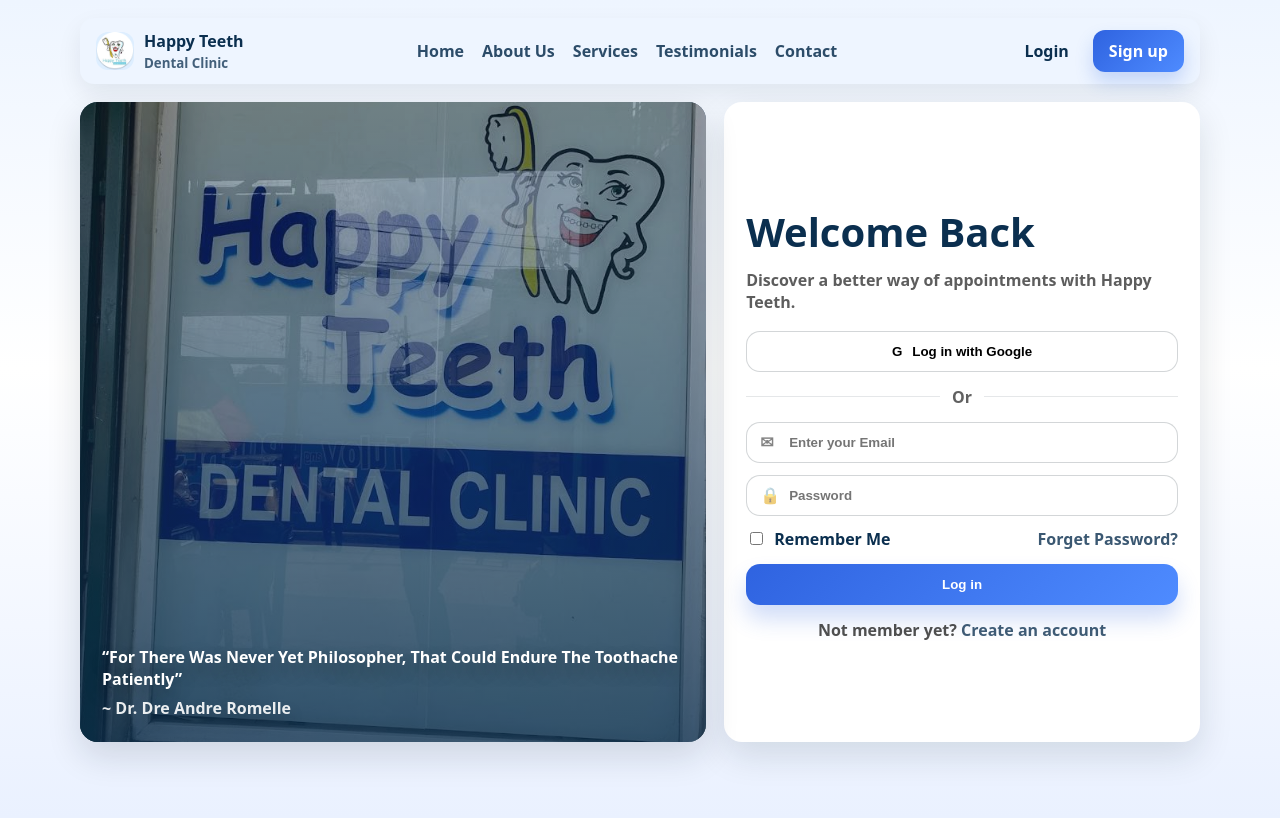
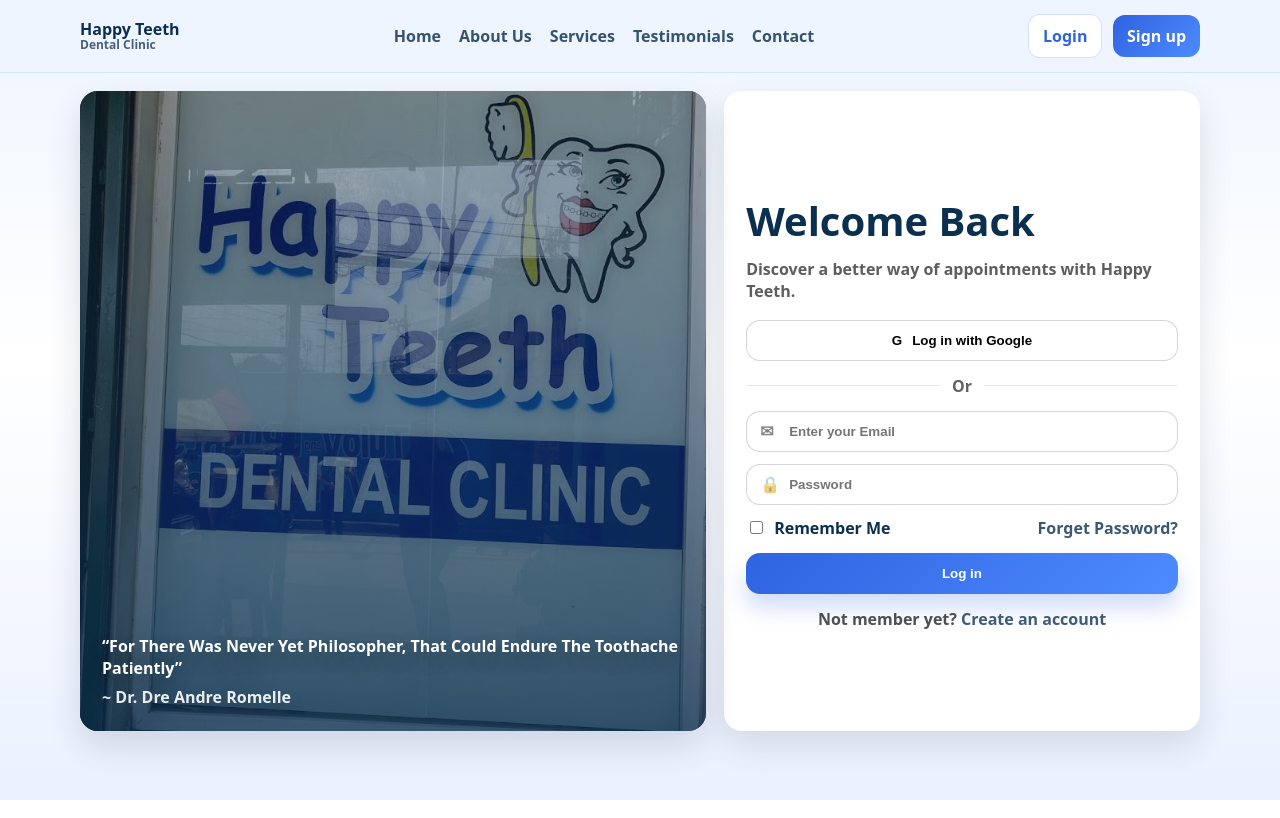
Before and after one commit to rhainiercoder/happy-teeth, a PHP site: page /happy-teeth/login.php in a window 1280 px wide. Run offline with PHP 8.4, Linux system fonts and the light colour scheme.

Commit message:
Initial commit (Happy Teeth)

```diff
--- /dev/null
+++ b/assets/css/landing.css
@@ -0,0 +1,4 @@
+.shape-dot{ position:absolute; /* existing styles */ }
+.shape-dot--1{ top:140px; left:58%; }
+.shape-blob{ position:absolute; /* existing styles */ }
+.shape-blob--1{ top:185px; left:49%; }
--- a/assets/css/style.css
+++ b/assets/css/style.css
@@ -38,6 +38,118 @@
 .main{
   margin-left:260px;
   padding:28px;
+}
+
+/* ============================================================
+   Public/Overview Header (topnav)
+============================================================ */
+.topnav{
+  position: sticky;
+  top: 0;
+  z-index: 50;
+  background: rgba(238,245,255,.75);
+  backdrop-filter: blur(10px);
+  border-bottom: 1px solid rgba(47,99,224,.12);
+}
+
+.topnav__inner{
+  width: min(1120px, calc(100% - 48px));
+  margin: 0 auto;
+  padding: 14px 0;
+  display: flex;
+  align-items: center;
+  justify-content: space-between;
+  gap: 16px;
+}
+
+.topnav__brand{
+  text-decoration: none;
+  display: grid;
+  line-height: 1.1;
+}
+
+.topnav__brandTitle{
+  font-weight: 900;
+  color: var(--text-dark);
+  font-size: 16px;
+}
+
+.topnav__brandSub{
+  font-weight: 800;
+  opacity: .75;
+  color: var(--text-dark);
+  font-size: 12px;
+}
+
+.topnav__links{
+  display: flex;
+  align-items: center;
+  gap: 18px;
+}
+
+.topnav__link{
+  text-decoration: none;
+  font-weight: 900;
+  color: var(--text-dark);
+  opacity: .82;
+}
+
+.topnav__link:hover{
+  opacity: 1;
+  color: var(--blue);
+}
+
+.topnav__link.is-active{
+  opacity: 1;
+  color: var(--blue);
+  text-decoration: underline;
+  text-underline-offset: 6px;
+}
+
+.topnav__actions{
+  display: flex;
+  align-items: center;
+  gap: 10px;
+}
+
+.topnav__btn{
+  text-decoration: none;
+  font-weight: 900;
+  padding: 10px 14px;
+  border-radius: 12px;
+  display: inline-flex;
+  align-items: center;
+  justify-content: center;
+
+  transition: transform .14s ease, box-shadow .14s ease, filter .14s ease;
+  will-change: transform;
+}
+
+.topnav__btn:hover{
+  transform: translateY(-2px);
+  box-shadow: 0 14px 26px rgba(47,99,224,.22);
+}
+
+.topnav__btn:active{
+  transform: translateY(0);
+  box-shadow: 0 10px 18px rgba(47,99,224,.18);
+}
+
+.topnav__btn--ghost{
+  background: #fff;
+  color: var(--blue);
+  border: 1px solid rgba(47,99,224,.20);
+}
+
+.topnav__btn--primary{
+  background: var(--cta-grad);
+  color: #fff;
+  border: 0;
+}
+
+/* responsive: collapse links */
+@media (max-width: 920px){
+  .topnav__links{ display:none; }
 }
 
 /* Sidebar */
@@ -311,6 +423,40 @@
 }
 
 /* Buttons */
+/* ============================================================
+   Global button interactivity (pop/lift on hover)
+   Applies across all pages
+============================================================ */
+.btn,
+.authBtnPrimary, .authBtnGhost,
+.heroBtnPrimary, .heroBtnGhost,
+.authSubmit,
+button,
+input[type="submit"]{
+  transition: transform .14s ease, box-shadow .14s ease, filter .14s ease;
+  will-change: transform;
+}
+
+.btn:hover,
+.authBtnPrimary:hover, .authBtnGhost:hover,
+.heroBtnPrimary:hover, .heroBtnGhost:hover,
+.authSubmit:hover,
+button:hover,
+input[type="submit"]:hover{
+  transform: translateY(-2px);
+  box-shadow: 0 14px 26px rgba(47,99,224,.22);
+}
+
+.btn:active,
+.authBtnPrimary:active, .authBtnGhost:active,
+.heroBtnPrimary:active, .heroBtnGhost:active,
+.authSubmit:active,
+button:active,
+input[type="submit"]:active{
+  transform: translateY(0px);
+  box-shadow: 0 10px 18px rgba(47,99,224,.18);
+}
+
 .btn{
   display:inline-block;
   padding:10px 14px;
@@ -324,6 +470,18 @@
 }
 .btn--dark:hover{
   filter:brightness(1.05);
+}
+
+.btn.primary{
+  background: var(--cta-grad);
+  color:#fff;
+  border:0;
+  box-shadow: 0 10px 18px rgba(47,99,224,.22);
+}
+.btn.light{
+  background:#fff;
+  color: var(--blue);
+  border:1px solid rgba(47,99,224,.20);
 }
 
 /*Dentist Page*/
--- a/index.php
+++ b/index.php
@@ -546,8 +546,8 @@
 
 <!-- HERO -->
 <section id="home" class="hero reveal">
-  <span class="shape-dot" style="top:140px; left:58%"></span>
-  <span class="shape-blob" style="top:185px; left:49%"></span>
+  <span class="shape-dot shape-dot--1"></span>
+  <span class="shape-blob shape-blob--1"></span>
 
   <div class="container hero-grid">
     <div>
--- a/login.php
+++ b/login.php
@@ -1,5 +1,7 @@
 <?php
-session_start();
+if (session_status() === PHP_SESSION_NONE) {
+    session_start();
+}
 require __DIR__ . "/db.php";
 
 $error = "";
@@ -49,34 +51,10 @@
 </head>
 <body class="authPage">
 
-  <header class="authTopbar">
-    <div class="authBrand2">
-      <div class="authLogoMark">
-        <img
-            src="/happy-teeth/assets/img/logo.png"
-            alt="Happy Teeth"
-            style="width:100%; height:100%; object-fit:contain; display:block;"
-          />
-      </div>
-      <div>
-        Happy Teeth
-        <small>Dental Clinic</small>
-      </div>
-    </div>
-
-    <nav class="authNav">
-      <a href="/happy-teeth/index.php">Home</a>
-      <a href="/happy-teeth/index.php#about">About Us</a>
-      <a href="/happy-teeth/index.php#services">Services</a>
-      <a href="/happy-teeth/index.php#testimonials">Testimonials</a>
-      <a href="/happy-teeth/index.php#contact">Contact</a>
-    </nav>
-
-    <div class="authNavRight">
-      <a class="authBtnGhost" href="/happy-teeth/login.php">Login</a>
-      <a class="authBtnPrimary" href="/happy-teeth/signup.php">Sign up</a>
-    </div>
-  </header>
+  <?php
+    $active = ""; // optional
+    require __DIR__ . "/partials/header.php";
+  ?>
 
   <div class="authShell">
     <section class="authHero">
--- a/partials/header.php
+++ b/partials/header.php
@@ -4,6 +4,9 @@
 }
 
 $active = $active ?? ""; // e.g. "home", "about", "services", "testimonials", "contact"
+
+// In this project, login.php sets $_SESSION["user"] (array).
+$isLoggedIn = !empty($_SESSION["user"]) && !empty($_SESSION["user"]["id"]);
 ?>
 <header class="topnav">
   <div class="topnav__inner">
@@ -13,16 +16,16 @@
     </a>
 
     <nav class="topnav__links">
-      <a class="topnav__link <?php echo $active==="home" ? "is-active":""; ?>" href="/happy-teeth/index.php">Home</a>
-      <a class="topnav__link <?php echo $active==="about" ? "is-active":""; ?>" href="/happy-teeth/about.php">About Us</a>
-      <a class="topnav__link <?php echo $active==="services" ? "is-active":""; ?>" href="/happy-teeth/services.php">Services</a>
-      <a class="topnav__link <?php echo $active==="testimonials" ? "is-active":""; ?>" href="/happy-teeth/testimonials.php">Testimonials</a>
-      <a class="topnav__link <?php echo $active==="contact" ? "is-active":""; ?>" href="/happy-teeth/contact.php">Contact</a>
+      <a class="topnav__link <?php echo $active==="home" ? "is-active":""; ?>" href="/happy-teeth/index.php#home">Home</a>
+      <a class="topnav__link <?php echo $active==="about" ? "is-active":""; ?>" href="/happy-teeth/index.php#about">About Us</a>
+      <a class="topnav__link <?php echo $active==="services" ? "is-active":""; ?>" href="/happy-teeth/index.php#services">Services</a>
+      <a class="topnav__link <?php echo $active==="testimonials" ? "is-active":""; ?>" href="/happy-teeth/index.php#testimonials">Testimonials</a>
+      <a class="topnav__link <?php echo $active==="contact" ? "is-active":""; ?>" href="/happy-teeth/index.php#contacts">Contact</a>
     </nav>
 
     <div class="topnav__actions">
-      <?php if (!empty($_SESSION["user_id"])): ?>
-        <a class="topnav__btn topnav__btn--ghost" href="/happy-teeth/dashboard.php">Dashboard</a>
+      <?php if ($isLoggedIn): ?>
+        <a class="topnav__btn topnav__btn--ghost" href="/happy-teeth/dashboards/patient.php">Dashboard</a>
         <a class="topnav__btn topnav__btn--primary" href="/happy-teeth/logout.php">Logout</a>
       <?php else: ?>
         <a class="topnav__btn topnav__btn--ghost" href="/happy-teeth/login.php">Login</a>
```
Also changed, not shown: assets/css/base.css (added, +27 -0 lines), signup.php (+4 -28 lines), assets/css/auth.css (added), assets/css/dashboard.css (added), assets/css/public.css (added).
